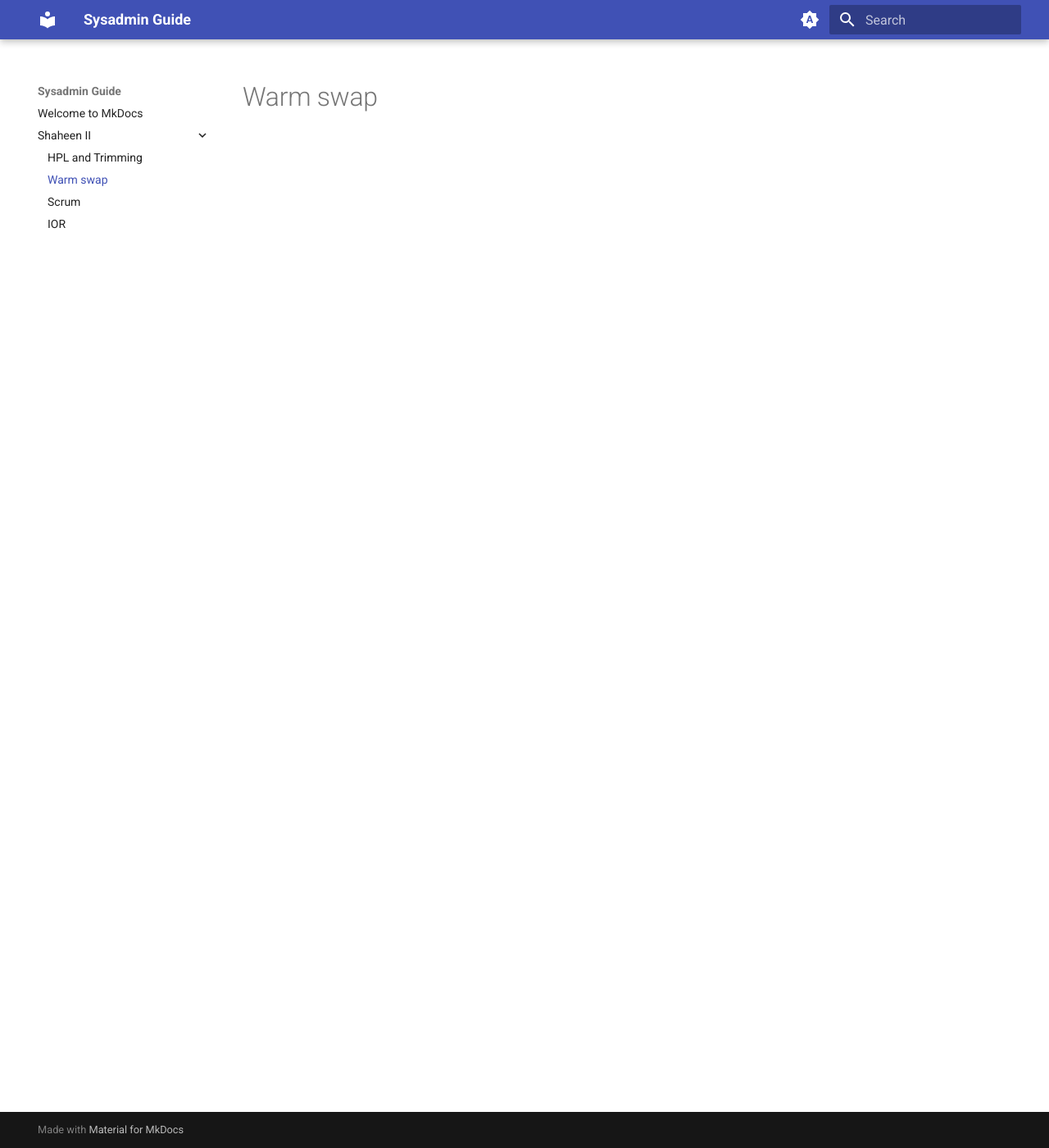
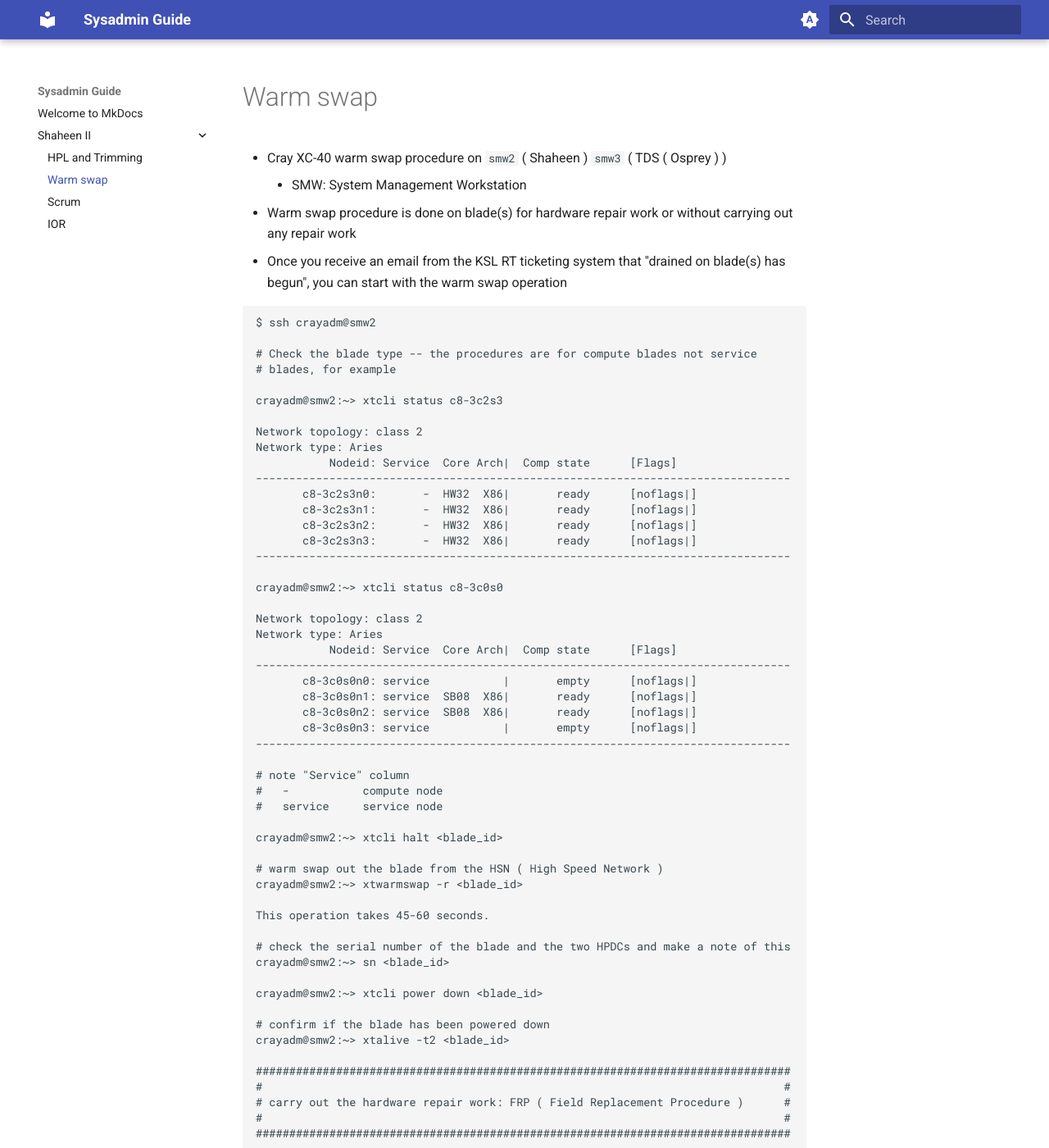
Before and after one commit to farhanma/hpe, an MkDocs documentation site: the page built from docs/shaheen2/warmswap.md, in a window 1280 px wide and 1400 px high. Shown: the whole window at 82% size. Built offline with MkDocs 1.6.1 and Material for MkDocs 9.7.7, drawn with Linux system fonts in a browser that asks for light colours; some of the changed text lies outside the part shown.

Commit message:
update the link

````diff
--- a/docs/shaheen2/warmswap.md
+++ b/docs/shaheen2/warmswap.md
@@ -1,3 +1,90 @@
 ---
 title: Warm swap
 ---
+
+- Cray XC-40 warm swap procedure on `smw2` ( Shaheen ) `smw3` ( TDS ( Osprey ) )
+    - SMW: System Management Workstation
+- Warm swap procedure is done on blade(s) for hardware repair work or without
+  carrying out any repair work
+- Once you receive an email from the KSL RT ticketing system that "drained on
+  blade(s) has begun", you can start with the warm swap operation
+
+```sh
+$ ssh crayadm@smw2
+
+# Check the blade type -- the procedures are for compute blades not service
+# blades, for example
+
+crayadm@smw2:~> xtcli status c8-3c2s3
+
+Network topology: class 2
+Network type: Aries
+           Nodeid: Service  Core Arch|  Comp state      [Flags]
+--------------------------------------------------------------------------------
+       c8-3c2s3n0:       -  HW32  X86|       ready      [noflags|]
+       c8-3c2s3n1:       -  HW32  X86|       ready      [noflags|]
+       c8-3c2s3n2:       -  HW32  X86|       ready      [noflags|]
+       c8-3c2s3n3:       -  HW32  X86|       ready      [noflags|]
+--------------------------------------------------------------------------------
+
+crayadm@smw2:~> xtcli status c8-3c0s0
+
+Network topology: class 2
+Network type: Aries
+           Nodeid: Service  Core Arch|  Comp state      [Flags]
+--------------------------------------------------------------------------------
+       c8-3c0s0n0: service           |       empty      [noflags|]
+       c8-3c0s0n1: service  SB08  X86|       ready      [noflags|]
+       c8-3c0s0n2: service  SB08  X86|       ready      [noflags|]
+       c8-3c0s0n3: service           |       empty      [noflags|]
+--------------------------------------------------------------------------------
+
+# note "Service" column
+#   -           compute node
+#   service     service node
+
+crayadm@smw2:~> xtcli halt <blade_id>
+
+# warm swap out the blade from the HSN ( High Speed Network )
+crayadm@smw2:~> xtwarmswap -r <blade_id>
+
+This operation takes 45-60 seconds.
+
+# check the serial number of the blade and the two HPDCs and make a note of this
+crayadm@smw2:~> sn <blade_id>
+
+crayadm@smw2:~> xtcli power down <blade_id>
+
+# confirm if the blade has been powered down
+crayadm@smw2:~> xtalive -t2 <blade_id>
+
+################################################################################
+#                                                                              #
+# carry out the hardware repair work: FRP ( Field Replacement Procedure )      #
+#                                                                              #
+################################################################################
+
+crayadm@smw2:~> xtcli power up <blade_id>
+
+crayadm@smw2:~> xtbounce -o link_deadstart=false <blade_id>
+
+# check firmware versions
+crayadm@smw2:~> xtzap -rvv <blade_id>
+# if you have replaced an HPDC, or the entire blade, then there is a possibility
+# of firmware mismatch, in this case, you should "xtzap" the blade
+crayadm@smw2:~> xtzap -bv <blade_id>
+
+crayadm@smw2:~> xtwarmswap -a <blade_id>
+# if you have not done any hardware work, and if you are simply warm swapping a
+# blade to clear HSN errors, then
+crayadm@smw2:~> xtwarmswap -a <blade_id> --linktune
+
+crayadm@smw2:~> xtbootsys --reboot -r BLADEreboot <blade_id>
+
+This operation takes 8-10 minutes.
+
+# if you have replaced an HPDC, or the entire blade, then make a note of the new
+# serial numbers
+
+crayadm@smw2:~> sn <blade_id>
+```
````
Also changed, not shown: docs/shaheen2/hpl.md (+1 -1 lines).
